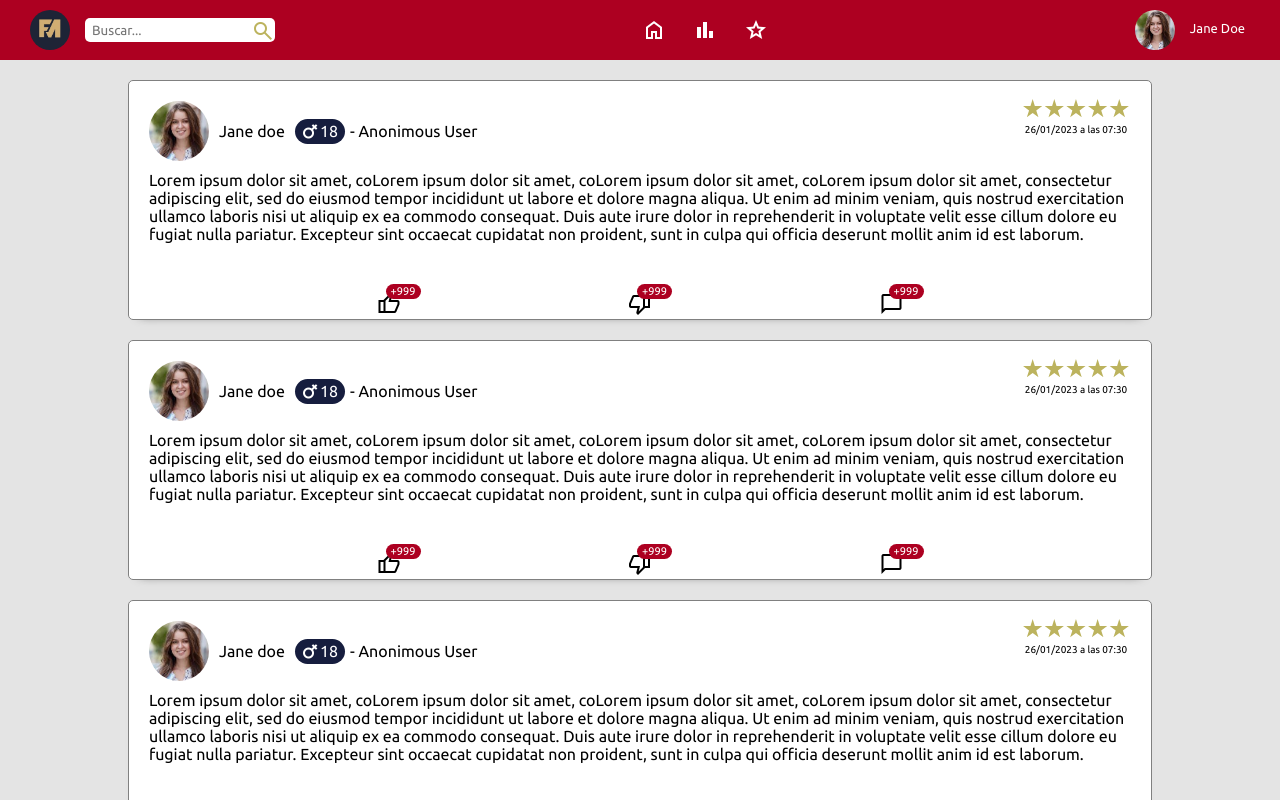
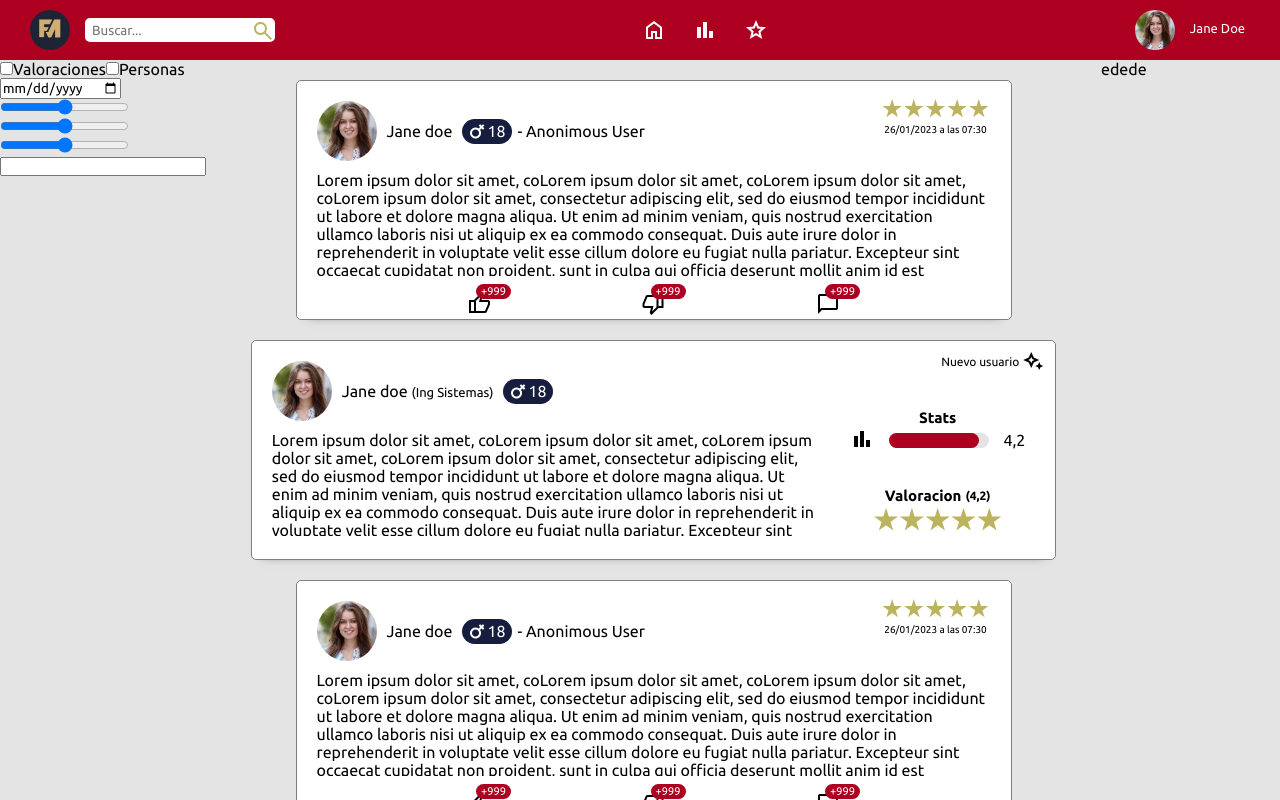
Before and after one commit to victor291201/funimag, a React (Create React App) app: page / in a window 1280 px wide. Shown: the top 800 px of the page. Built offline with nearby package versions, Linux system fonts and the light colour scheme.

Commit message:
todays preview

```diff
--- a/src/components/Card1.js
+++ b/src/components/Card1.js
@@ -6,10 +6,22 @@ import "../styles/Card1/styles.css";
 function Card1(props){
         return(
             <div className='card1'>
+                {props.tipo?
+                    <div className='card1-pt3-2'>
+                        <p>Nuevo usuario</p>
+                        <span class="material-symbols-outlined">
+                            magic_button
+                        </span>
+                    </div>
+                    :
+                    <div className='card1-pt3-1'>
+                        #999
+                    </div>
+                }
                 <div className='card1-pt1'>
                     <div className='card1-info'>
                         <div className='card1-person'></div>
-                        <p className='card1-name'>Jane doe</p>
+                        <p className='card1-name'>Jane doe <span>(Ing Sistemas)</span></p>
                         <p className='card1-aditional-info'>
                             <span class="material-symbols-outlined">
                             female
@@ -24,11 +36,27 @@ function Card1(props){
                 <div className='card1-pt2'>
                     <div className='card1-stats'>
                         <h3>Stats</h3>
-                        <h1>4,3</h1>
+                        <div className='card1-stat'>
+                            <p className='card1-title-stat'>
+                            <span class="material-symbols-outlined">
+                                bar_chart
+                            </span>
+                            </p>
+                            <div className='card1-points-ofstat'>
+                                <div className='card1-points'></div>
+                            </div>
+                            <p>4,2</p>
+                        </div>
                     </div>
                     <div className='card1-reviews'>
-                        <h3>Valoracion</h3>
-                        <h1>4,3</h1>
+                        <h3>Valoracion <span>(4,2)</span></h3>
+                        <div className="card1-stars">
+                            <div></div>
+                            <div></div>
+                            <div></div>
+                            <div></div>
+                            <div></div>
+                        </div>
                     </div>
                 </div>
             </div>
--- a/src/pages/Inicio.js
+++ b/src/pages/Inicio.js
@@ -2,6 +2,7 @@ import React,{Component} from 'react';
 import "../styles/Inicio/styles.css";
 import Navbar from '../components/Navbar';
 import Card2 from '../components/Card2';
+import Card1 from '../components/Card1';
 
 
 
@@ -13,11 +14,49 @@ class Inicio extends Component{
         return(
             <div className='Inbody'>
                 <Navbar/>
-                <div className='Inranking'>
-                    <Card2/>
-                    <Card2/>
-                    <Card2/>
-                    <Card2/>
+                <div className='Incontainer'>
+                    <div className='Infilters'>
+                        <div className='Infilters-container'>
+                            <div className='Infilter-container-Tshearch'>
+                                <label><input type="checkbox"  value="valoraciones"/>Valoraciones</label>
+                                <label><input type="checkbox"  value="personas"/>Personas</label>
+                            </div>
+                            <div className='Infilter-container-Valorations'>
+                                <div className='Instars'>
+                                    <div></div>
+                                    <div></div>
+                                    <div></div>
+                                    <div></div>
+                                    <div></div>
+                                </div>
+                                <input type="date" className='Indate'/>
+                                <div className='Inlikes'>
+                                    <input type="range"/>
+                                </div>
+                                <div className='Indislikes'>
+                                    <input type="range"/>
+                                </div>
+                                <div className='Incoments'>
+                                    <input type="range"/>
+                                </div>
+                                <div className='Inedad'>
+                                    <input type="text"/>
+                                </div>
+                            </div>
+                            <div className='Infilter-container-Peoples'></div>
+                        </div>
+                    </div>
+                    <div className='Inranking'>
+                        <Card2/>
+                        <Card1 tipo/>
+                        <Card2/>
+                        <Card2/>
+                        <Card1 tipo/>
+                        <Card2/>
+                    </div>
+                    <div className='Inads'>
+                        edede
+                    </div>
                 </div>
             </div>
 
--- a/src/styles/Card1/styles.css
+++ b/src/styles/Card1/styles.css
@@ -1,5 +1,5 @@
 .card1{
-    width: 80%;
+    width: 90%;
     min-width: 700px;
     border-radius: var(--border-radius);
     border: var(--border);
@@ -8,10 +8,12 @@
     padding: 20px 0px 20px 20px;
     display: grid;
     grid-template-columns: minmax(450px,70%) auto;
+    margin: 0px 5%;
     margin-bottom: 20px;
     -webkit-box-shadow: var(--box-shadow);
     -moz-box-shadow: var(--box-shadow);
     box-shadow: var(--box-shadow);
+    position: relative;
 }
 .card1:last-child{
     margin-bottom: 0px;
@@ -20,11 +22,89 @@
     width: 100%;
     height: 100%;
 }
+.card1-pt1 .card1-name span{
+    font-size: 13px;
+}
 .card1-pt2{
     display: flex;
     align-items: center;
+    justify-content: space-around;
+    flex-direction: column;
+    padding: 0px 20px;
+    height: 160px;
+    margin-top: 30px;
+}
+.card1-pt2 h3{
+    font-size: 15px;
+    margin-bottom: 4px;
+    width: 200px;
+    display: flex;
+    justify-content: center;
+    align-items: center;
+}
+.card1-pt2 h3 span{
+    font-size: 12px;
+    margin-left: 4px;
+}
+.card1-title-stat{
+    font-weight: 600;
+    position:relative;
+}
+.card1-stat{
+    height: 20px;
+    width: 200px;
+    display: flex;
+    align-items: center;
+    justify-content: space-around;
+    padding: 0px 10px;
+    cursor:pointer
+}
+.card1-title-stat span::after{
+    content: "Media";
+    top:-15px;
+    left: 10px;
+    width: 39px;
+    height: 12px;
+    font-size: 11px;
+    position: absolute;
+    background-color: var(--color2);
+    color: black;
+    font-family: Ubuntu;
+    border: 1px solid black;
+    display: flex;
+    justify-content: center;
+    align-items: center;
+    opacity:0;
+}
+.card1-stat:hover > .card1-title-stat span::after{
+    opacity: 1;
+}
+.card1-points-ofstat{
+    height: 15px;
+    width: 100px;
+    background-color: var(--color2);
+    border-radius: 10px;
+    display: flex;
+    align-items: flex-end;
+    margin: 0px 10px;
+}
+.card1-points{
+    height: 15px;
+    width: 90px;
+    background-color: var(--color3);
+    border-radius: 10px;
+}
+.card1-stars{
+    width: 130px;
+    height: 25px;
+    display: flex;
     justify-content: space-evenly;
-    padding: 0px 20px;
+}
+.card1-stars div{
+    width: 25px;
+    height: 25px;
+    background-color: var(--color5);
+    clip-path: var(--cliphy-star);
 }
 .card1-person{
     width: 60px;
@@ -93,3 +173,29 @@
     justify-content: space-around;
     width: 80px;
 }
+.card1-pt3-1{
+    position: absolute;
+    top: 10px;
+    right: 14px;
+    width: 40px;
+    height: 20px;
+    display: flex;
+    justify-content: flex-end;
+    align-items: center;
+    font-size: 15px;
+}
+.card1-pt3-2{
+    position: absolute;
+    top: 10px;
+    right: 7px;
+    width: 110px;
+    height: 20px;
+    display: flex;
+    justify-content: center;
+    align-items: center;
+    font-size: 15px;
+}
+.card1-pt3-2 p{
+    font-size: 12px;
+    margin-right: 2px;
+}
--- a/src/styles/Inicio/styles.css
+++ b/src/styles/Inicio/styles.css
@@ -9,8 +9,22 @@
 .Nanav{
     grid-area: nav;
 }
+.Incontainer{
+    grid-area: ranking;
+    width: 100%;
+    height: 100%;
+    display: grid;
+    grid-template-columns: 1fr 5fr 1fr;
+    grid-template-areas: "filters content ads";
+}
+.Infilters{
+    width: 100%;
+}
+.Inads{
+    width: 100%;
+}
 .Inranking{
-    grid-area: ranking;
+    grid-area: content;
     width: 100%;
     display: flex;
     flex-direction: column;
```
Also changed, not shown: src/components/Card3.js (deleted, +0 -40 lines), Mejoras.txt.
